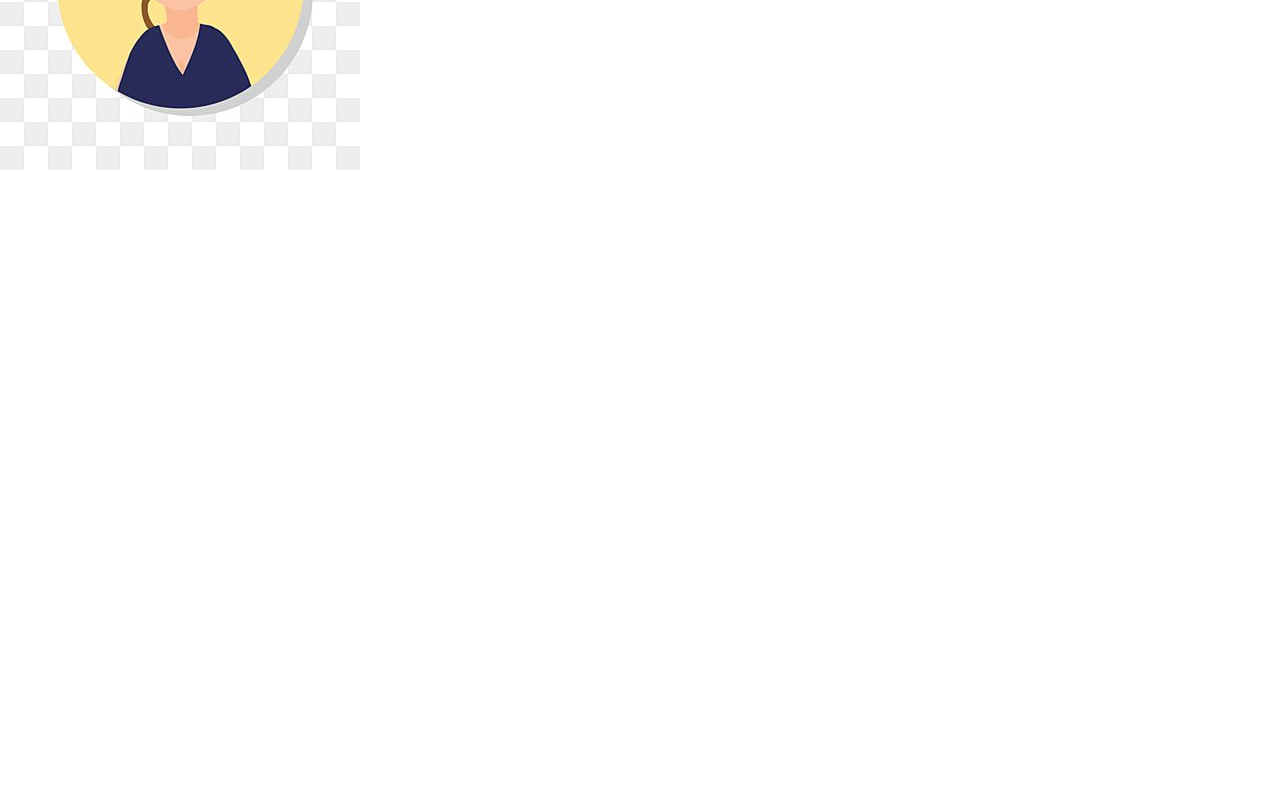
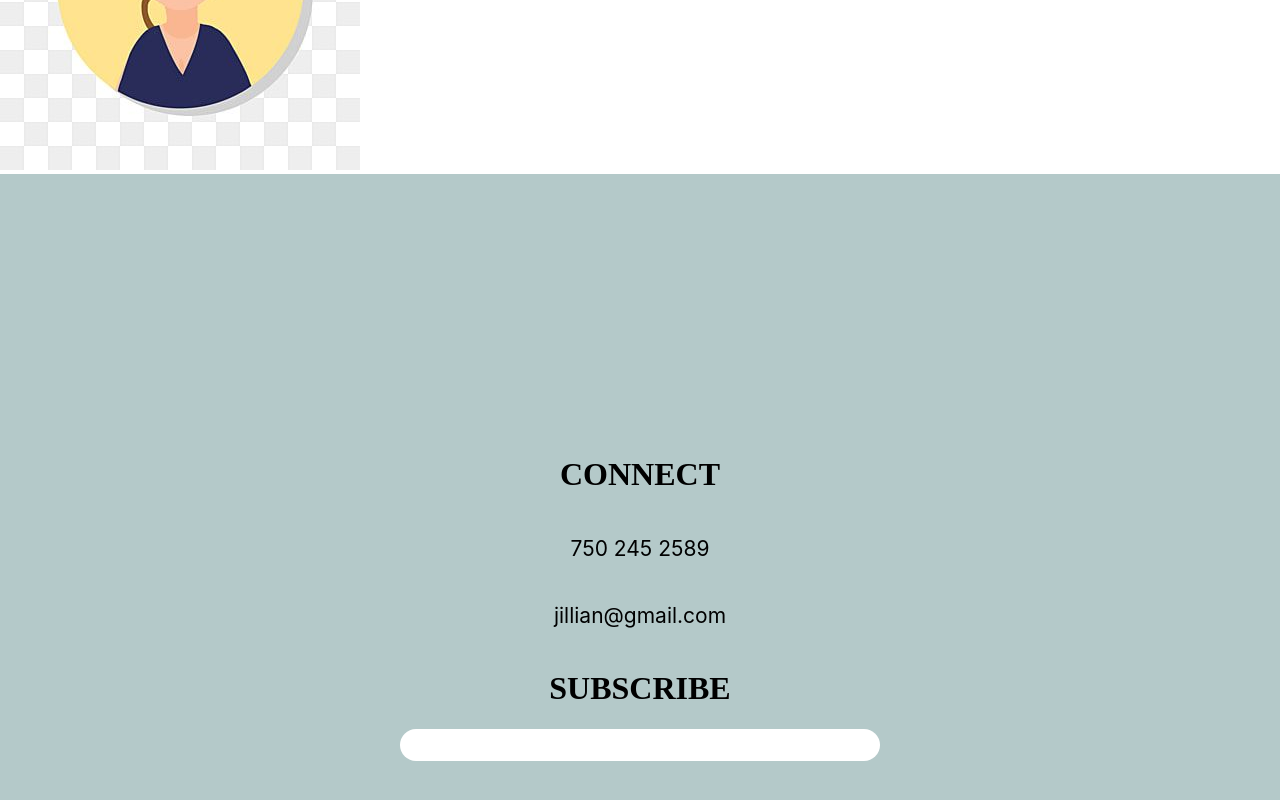
Before and after one commit to sfia-o/jillian-rutledge, a React (Create React App) app in the folder frontend/: page / in a window 1280 px wide. Shown: the part 2744-3544 px from the top of the page. Before the commit the page ends 2918 px from the top, so only its background shows below. Built offline with nearby package versions, Linux system fonts and the light colour scheme.

Commit message:
Create Contact Section

```diff
--- /dev/null
+++ b/frontend/src/components/ContactSection/ContactElements.js
@@ -0,0 +1,46 @@
+import styled from 'styled-components';
+
+export const ContactContainer = styled.div`
+    max-width: 100%;
+  background-color: #B4C9C9;
+  height: 800px;
+  position: relative;
+  padding: 24px;
+  display: flex;
+  flex-direction: column;
+  align-items: center;
+  justify-content: center;
+`;
+
+export const ConnectContainer = styled.div`
+display: flex;
+flex-direction: column;
+justify-content: center;
+align-content: center;
+
+p{
+text-align: center;
+font-size: 21px;}
+`;
+
+export const Title = styled.h1`
+text-align: center;
+font-family: "Grandiflora One", cursive;
+`;
+
+export const Text = styled.p`
+`;
+
+export const SubscribeContainer = styled.div`
+display: flex;
+flex-direction: column;
+justify-content: center;
+align-item: center;
+`;
+
+export const InputForm = styled.div`
+  height: 2rem;
+  width: 30rem;
+  background-color: white;
+  border-radius: 25px;
+`;
--- /dev/null
+++ b/frontend/src/components/ContactSection/ContactSection.js
@@ -0,0 +1,23 @@
+import React from "react";
+import { ContactContainer, ConnectContainer, Title, Text, SubscribeContainer, InputForm } from './ContactElements'
+
+function ContactSection() {
+  return (
+    <ContactContainer>
+
+      <ConnectContainer>
+        <Title>CONNECT</Title>
+        <p>750 245 2589</p>
+        <p>jillian@gmail.com</p>
+      </ConnectContainer>
+
+      <SubscribeContainer>
+        <Title>SUBSCRIBE</Title>
+        <InputForm></InputForm>
+      </SubscribeContainer>
+
+    </ContactContainer>
+  );
+}
+
+export default ContactSection;
--- a/frontend/src/routes/Home.js
+++ b/frontend/src/routes/Home.js
@@ -4,6 +4,7 @@ import HeroSection from '../components/HeroSection/HeroSection';
 import WelcomeSection from '../components/WelcomeSection/WelcomeSection';
 import ServicesSection from '../components/ServicesSection/ServicesSection';
 import AboutSection from '../components/AboutSection/AboutSection';
+import ContactSection from '../components/ContactSection/ContactSection';
 
 function Home() {
   return (
@@ -13,6 +14,7 @@ function Home() {
       <WelcomeSection />
       <ServicesSection />
       <AboutSection />
+      <ContactSection />
     </div>
   );
 }
```
